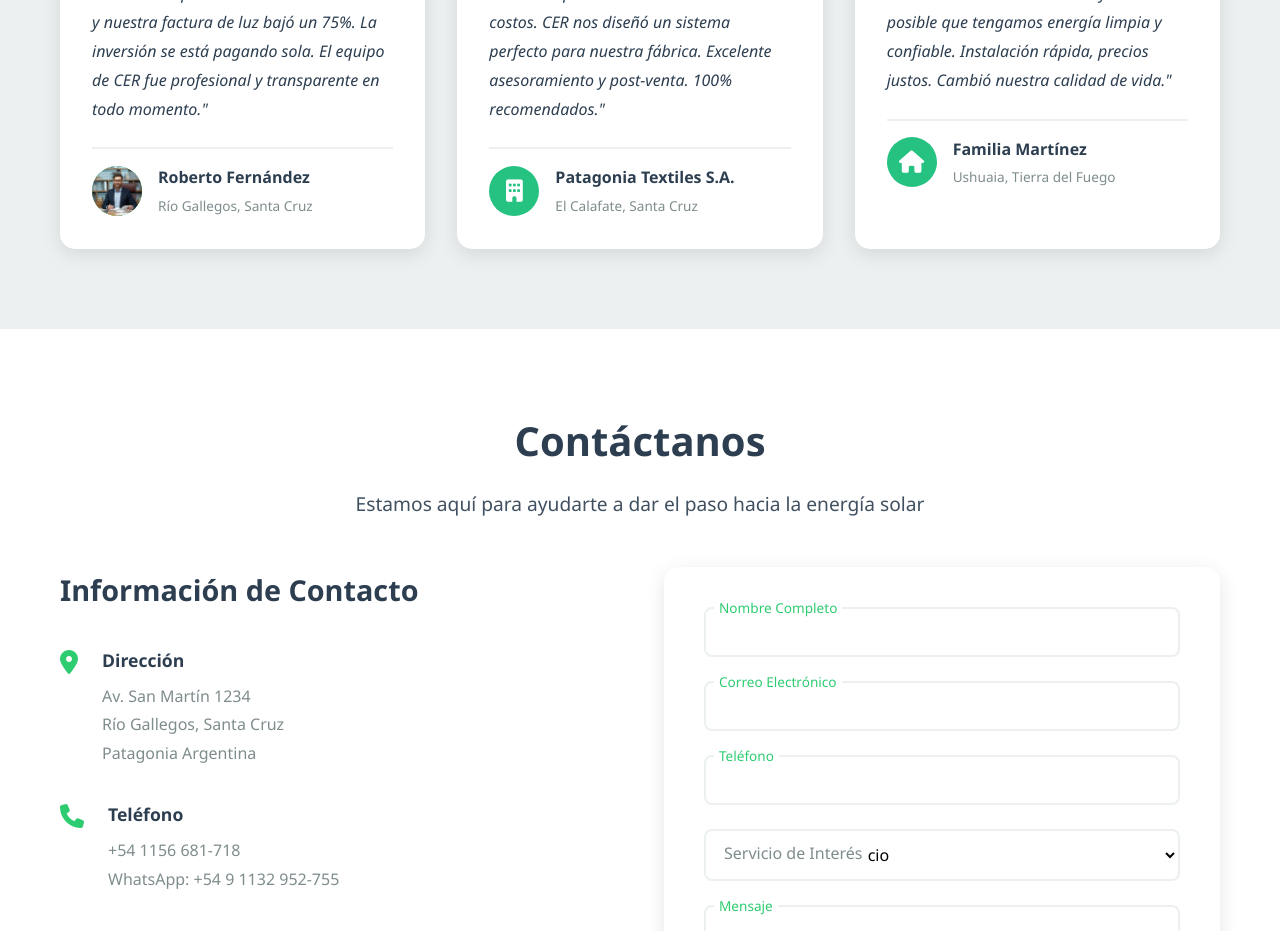
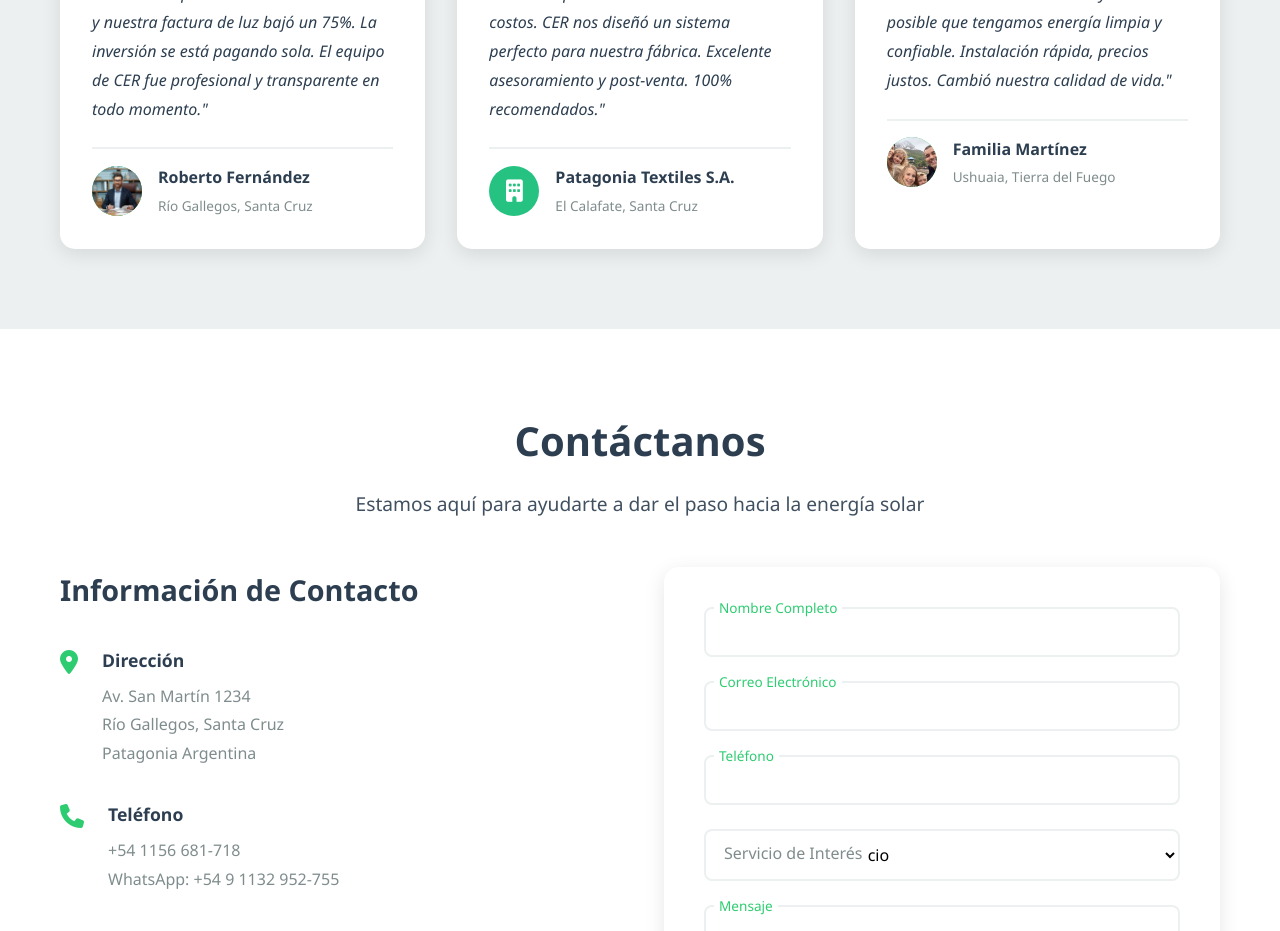
Before and after one commit to Racio08/CER, a plain HTML site: page index.html in a window 1280 px wide. Shown: the part 8980-9911 px from the top of the page. Drawn offline with Linux system fonts and the light colour scheme.

Commit message:
Restaurar foto de Familia Martínez en testimonio

```diff
--- a/index.html
+++ b/index.html
@@ -546,8 +546,8 @@
                         "Vivimos en una zona remota y CER hizo posible que tengamos energía limpia y confiable. Instalación rápida, precios justos. Cambió nuestra calidad de vida."
                     </p>
                     <div class="testimonial-author">
-                        <div class="author-avatar author-icon">
-                            <i class="fas fa-home"></i>
+                        <div class="author-avatar">
+                            <img src="assets/images/familia.jpg" alt="Familia Martínez">
                         </div>
                         <div class="author-info">
                             <h4>Familia Martínez</h4>
```
